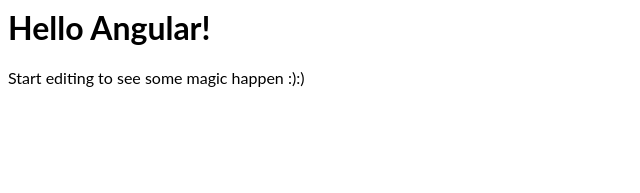
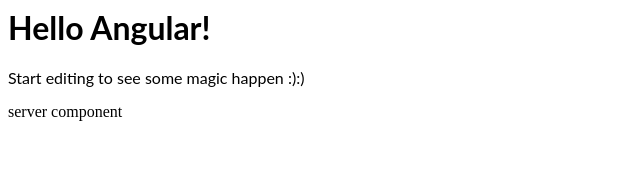
Before and after one commit to arjunraj15/angular-AR1, an Angular app: page / in a window 1280 px wide. Shown: the top 193 px of the page, without its empty margins (0-640 px from the left). Built offline with nearby package versions, Linux system fonts and the light colour scheme.

Commit message:
2 files modified, 4 added

```diff
--- a/src/app/app.component.html
+++ b/src/app/app.component.html
@@ -2,3 +2,4 @@
 <p>
   Start editing to see some magic happen :):)
 </p>
+<app-server></app-server>
--- a/src/app/app.module.ts
+++ b/src/app/app.module.ts
@@ -4,10 +4,11 @@
 
 import { AppComponent } from './app.component';
 import { HelloComponent } from './hello.component';
+import { ServerComponents } from './server/server.component';
 
 @NgModule({
   imports:      [ BrowserModule, FormsModule ],
-  declarations: [ AppComponent, HelloComponent ],
+  declarations: [ AppComponent, HelloComponent,ServerComponents ],
   bootstrap:    [ AppComponent ]
 })
 export class AppModule { }
--- /dev/null
+++ b/src/app/server/server.component.html
@@ -0,0 +1,2 @@
+<p>server component
+</p>
--- /dev/null
+++ b/src/app/servers/servers.component.html
@@ -0,0 +1,4 @@
+
+<app-server></app-server>
+<app-server></app-server>
+<app-server></app-server>
```
Also changed, not shown: src/app/server/server.component.ts (added, +9 -0 lines), src/app/servers/servers.component.ts (added, +16 -0 lines).
